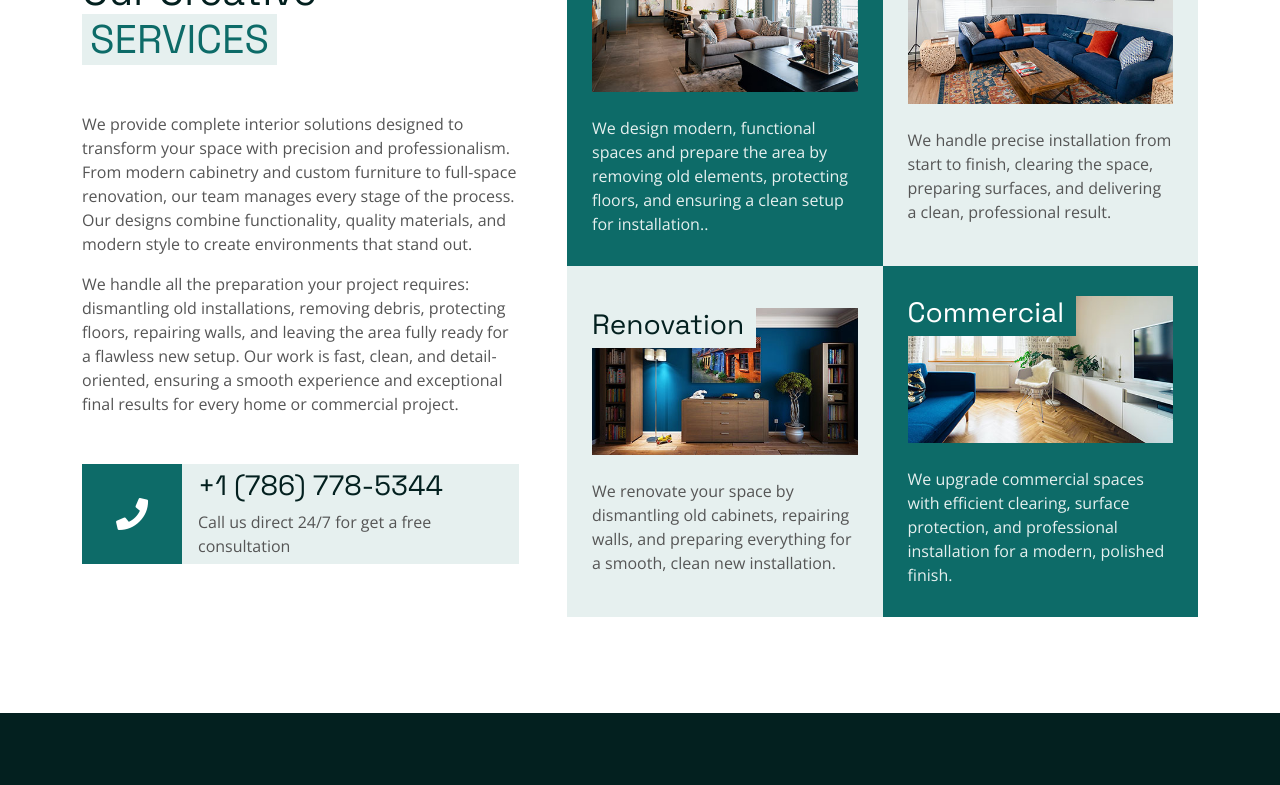
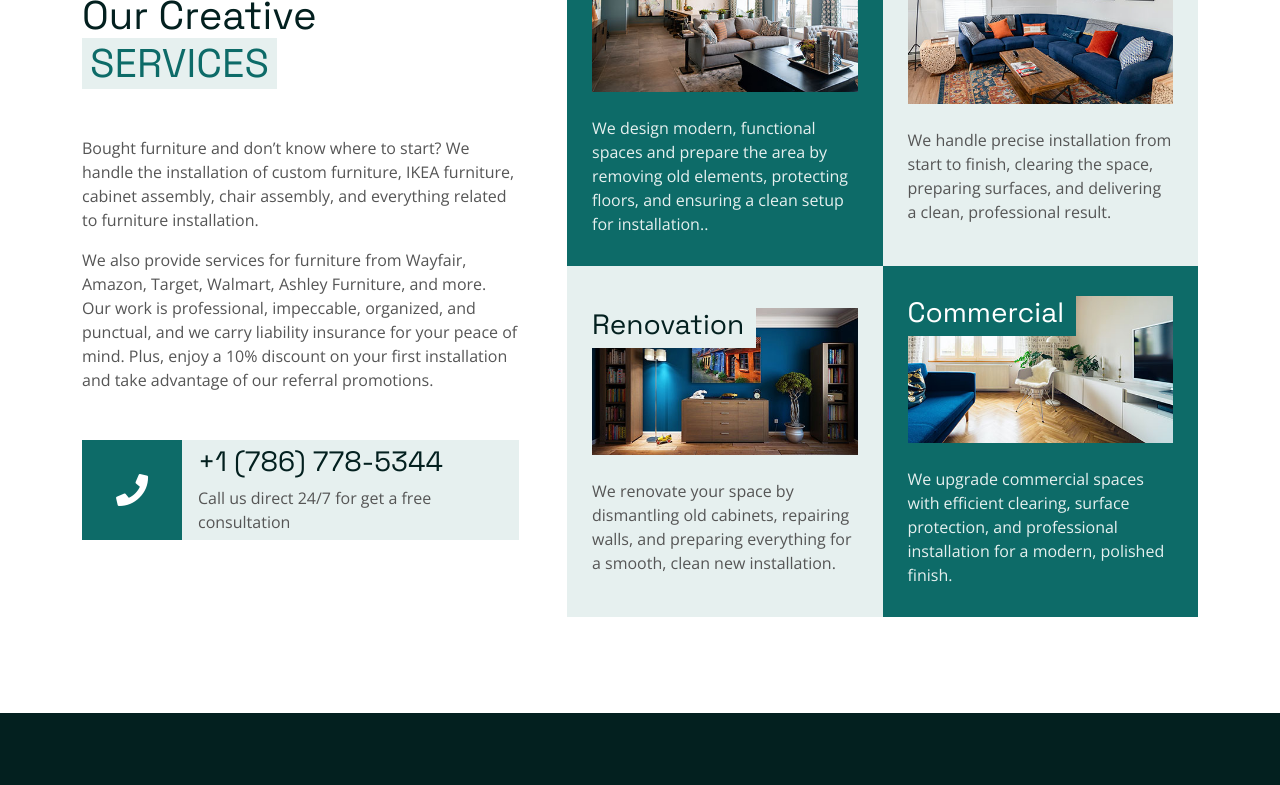
Before and after one commit to ericespinosadev1/Weinstallforyou, a plain HTML site: page index.html in a window 1280 px wide. Shown: the part 3170-3955 px from the top of the page. Drawn offline with nearby package versions, Linux system fonts and the light colour scheme.

Commit message:
Actualización en el index HTML

```diff
--- a/index.html
+++ b/index.html
@@ -303,8 +303,8 @@
                 <div class="col-lg-5 wow fadeIn" data-wow-delay="0.1s">
                     <h1 class="mb-5">Our Creative <span
                             class="text-uppercase text-primary bg-light px-2">Services</span></h1>
-                    <p>We provide complete interior solutions designed to transform your space with precision and professionalism. From modern cabinetry and custom furniture to full-space renovation, our team manages every stage of the process. Our designs combine functionality, quality materials, and modern style to create environments that stand out.</p>
-                    <p class="mb-5">We handle all the preparation your project requires: dismantling old installations, removing debris, protecting floors, repairing walls, and leaving the area fully ready for a flawless new setup. Our work is fast, clean, and detail-oriented, ensuring a smooth experience and exceptional final results for every home or commercial project.</p>
+                    <p>Bought furniture and don’t know where to start? We handle the installation of custom furniture, IKEA furniture, cabinet assembly, chair assembly, and everything related to furniture installation.</p>
+                    <p class="mb-5">We also provide services for furniture from Wayfair, Amazon, Target, Walmart, Ashley Furniture, and more. Our work is professional, impeccable, organized, and punctual, and we carry liability insurance for your peace of mind. Plus, enjoy a 10% discount on your first installation and take advantage of our referral promotions.</p>
                     <div class="d-flex align-items-center bg-light">
                         <div class="btn-square flex-shrink-0 bg-primary" style="width: 100px; height: 100px;">
                             <i class="fa fa-phone fa-2x text-white"></i>
```
